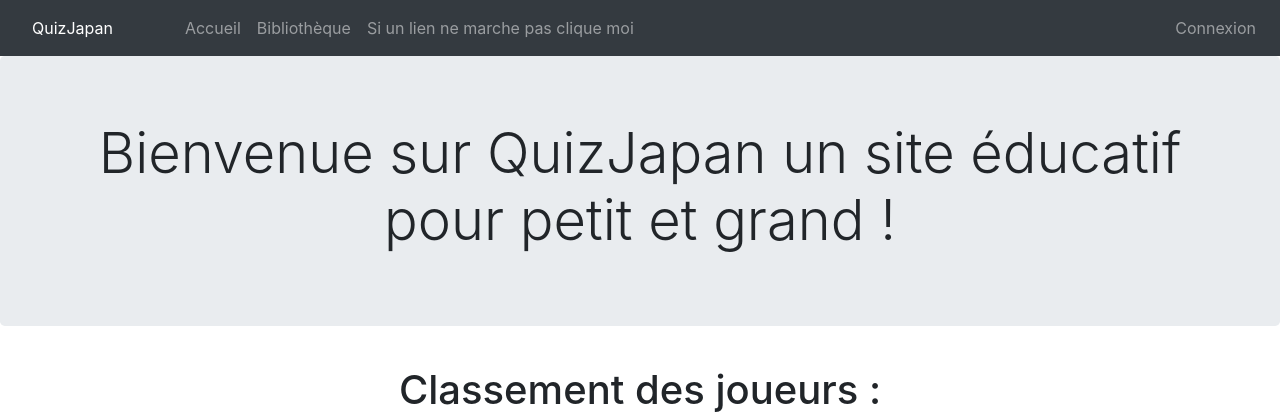
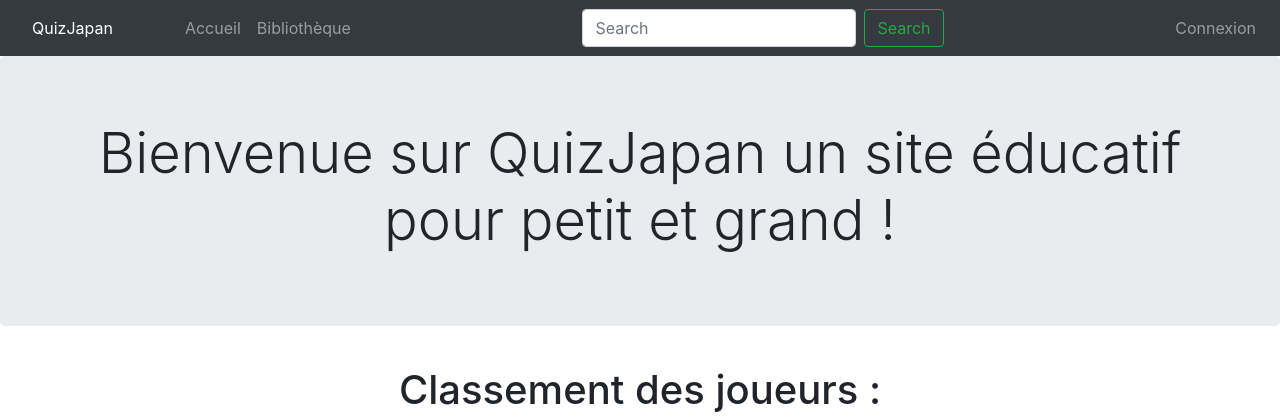
Before and after one commit to ImMiza/QuizJapan, a PHP site: page /vue/index.php in a window 1280 px wide. Shown: the top 420 px of the page. Run offline with PHP 8.4, Linux system fonts and the light colour scheme; data that the repository does not hold is empty; some libraries are stand-ins or nearby versions.

Commit message:
Barre de recherche

```diff
--- a/public/template/header.php
+++ b/public/template/header.php
@@ -19,8 +19,13 @@
         <li class="nav-item">
           <a class="nav-link" href="http://quizjapan/vue/bibliotheque">Bibliothèque</a>
         </li>
+      </ul>
+      <ul class="navbar-nav mr-auto">
         <li class="nav-item">
-          <a class="nav-link" href="http://quizjapan/vue/vueErreur">Si un lien ne marche pas clique moi</a>
+          <form class="form-inline my-2 my-lg-0">
+            <input class="form-control mr-sm-2" type="search" placeholder="Search" aria-label="Search">
+            <button class="btn btn-outline-success my-2 my-sm-0" type="submit">Search</button>
+          </form>
         </li>
       </ul>
 <!--  /////////////////////////////////////////////Connexion/deconnexion/////////////////////////////////////////////////// -->
```
